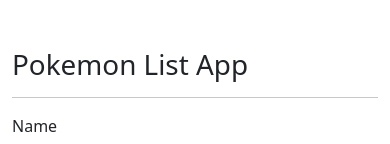
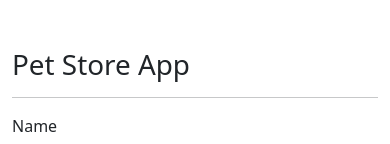
Before and after one commit to thanapoom21/todo-or-not-todo, a Next.js app: page /new in a window 390 px wide. Shown: the top 144 px of the page. Built offline with nearby package versions, Linux system fonts and the light colour scheme.

Commit message:
change heading text and adjust responsiveness on smaller devices

```diff
--- a/components/Form.js
+++ b/components/Form.js
@@ -113,12 +113,12 @@
       <Container className='d-flex flex-column justify-content-center mt-5'>
         <Row>
           <Col md={{ span: 12 }}>
-            <h1>Pokemon List App</h1>
+            <h1>Pet Store App</h1>
             <hr />
           </Col>
         </Row>
         <Row>
-          <Col md={{ span: 12 }}>
+          <Col md={{ span: 8 }} lg={{ span: 6 }}>
             <Form id={formId} onSubmit={handleSubmit}>
               <Form.Group className="mb-2">
                 <Form.Label htmlFor='name'>Name</Form.Label>
```
